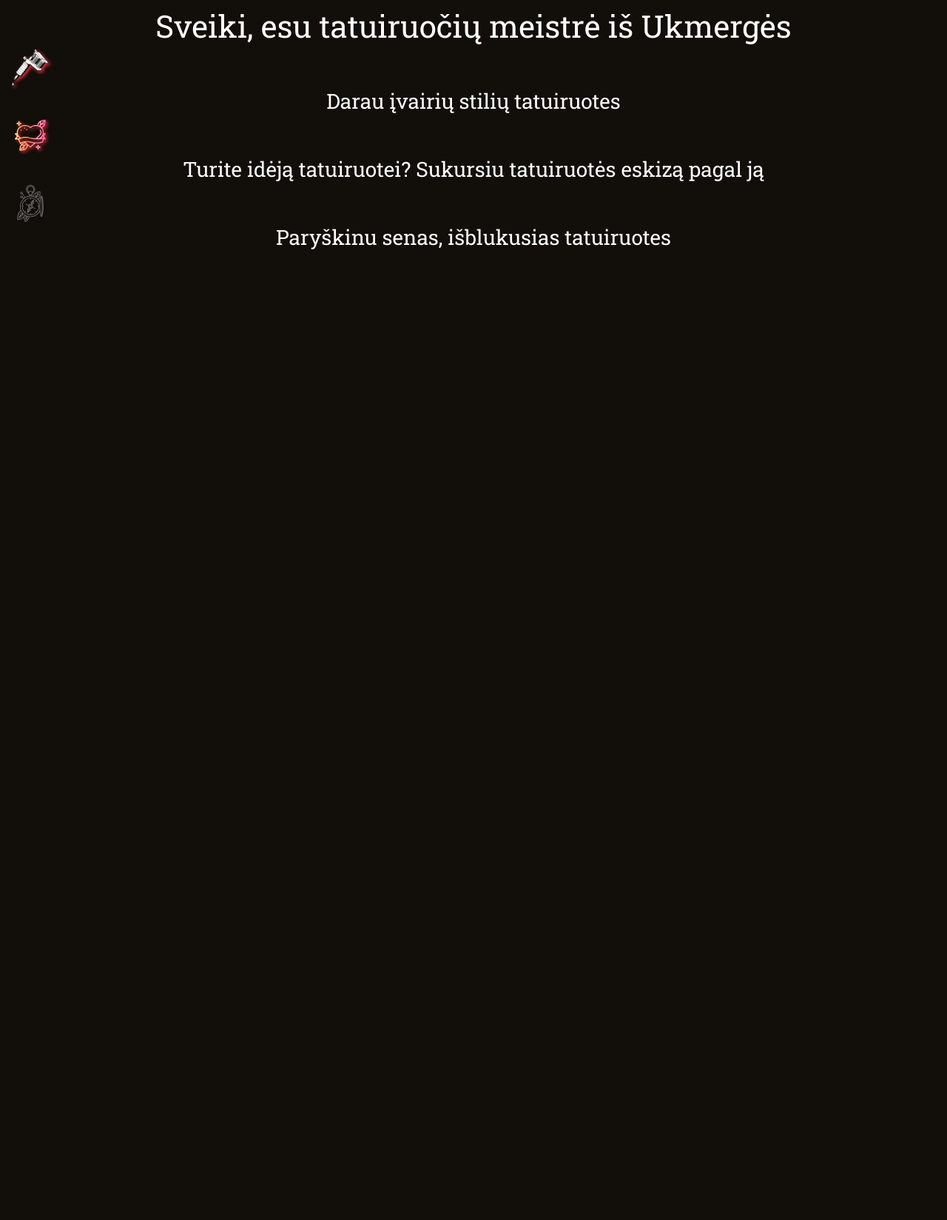
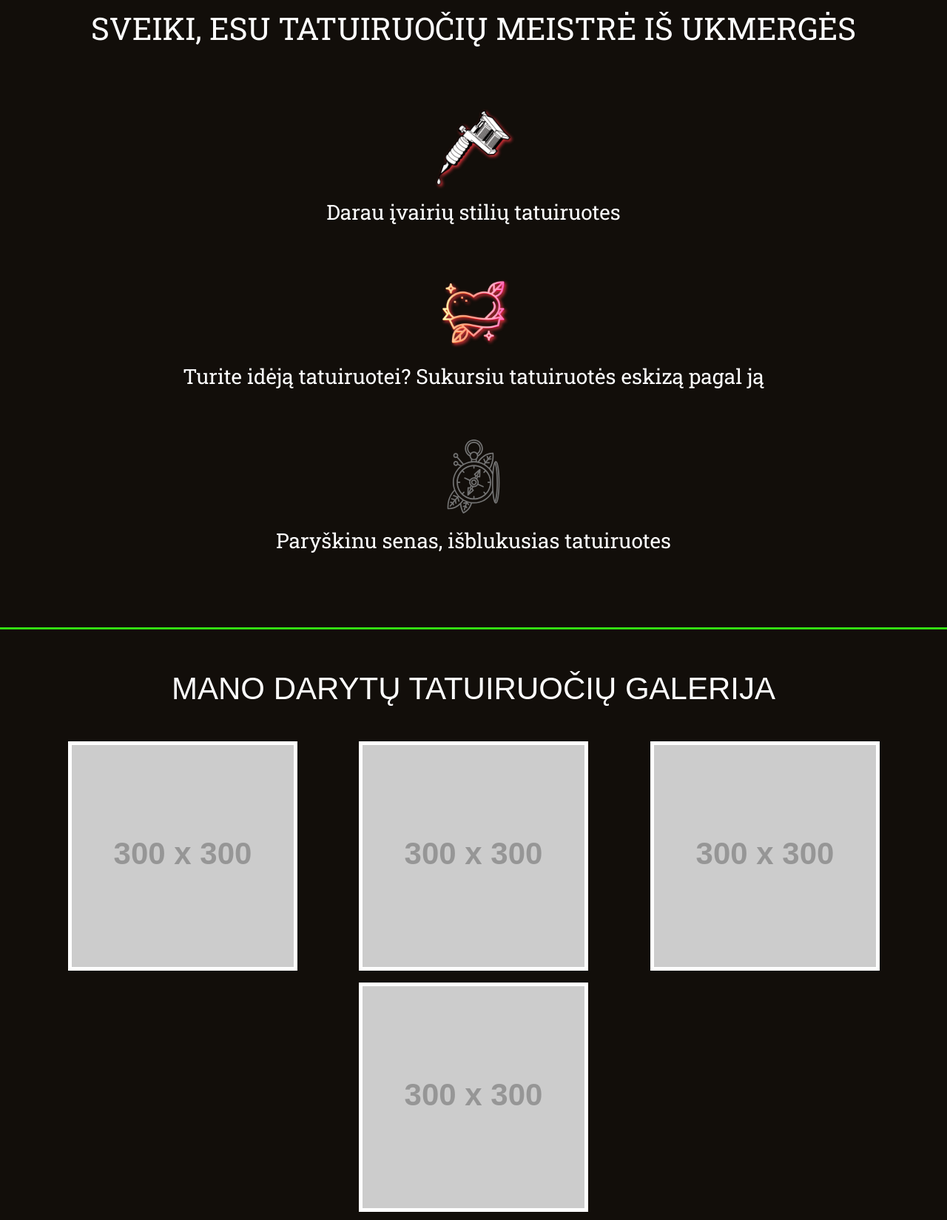
Before and after one commit to IngaSafranova/Ema_portfolio, a plain HTML site: page index.html in a window 1280 px wide. Shown: the part 936-2585 px from the top of the page at 74% size. Before the commit the page ends 1691 px from the top, so only its background shows below. Drawn offline with Linux system fonts and the light colour scheme; placeholder pictures from the web are drawn by us; a web font is replaced by a local one.

Commit message:
photo galery

```diff
--- a/index.html
+++ b/index.html
@@ -28,8 +28,9 @@
           <ul role="tablist"
           aria-label="primary navigation">
             <li class="nav-list" role="tab" tabindex="0"><a class="nav-link" href="#home">Pradinis</a></li>
-            <!-- <li class="nav-list" role="tab" tabindex="0"><a class="nav-link" href="#">Apie mane</a></li> -->
-            <li class="nav-list" role="tab" tabindex="0"><a class="nav-link" href="#about-tatoo">Tatuiruotės</a></li>
+
+            <li class="nav-list" role="tab" tabindex="0"><a class="nav-link" href="#about-tatoo">Paslaugos</a></li>
+            <li class="nav-list" role="tab" tabindex="0"><a class="nav-link" href="#galery">Tatuiruotės</a></li>
             <li class="nav-list" role="tab" tabindex="0"><a class="nav-link" href="#">Tatuiruočių priežiūra</a></li>
             <li class="nav-list" role="tab" tabindex="0"><a class="nav-link" href="#">Kontaktai</a></li>
           </ul>
@@ -56,21 +57,30 @@
         </section>
 
        <section class="about-tatoo flex" id="about-tatoo">
-        <h2>Sveiki, esu tatuiruočių meistrė iš Ukmergės </h2>
+        <h2 class="toUpperCase">Sveiki, esu tatuiruočių meistrė iš Ukmergės </h2>
         <div class="tatoo flex">
-          <img src="./Assets/Images/tatoo-machine.png" alt="">
+          <img class="img" src="./Assets/Images/tatoo-machine.png" alt="">
 
         <p class="tatoo-info">Darau įvairių stilių tatuiruotes </p>
         </div>
-        <div class="tatoo">
-          <img src="./Assets/Images/transparent-heart-icon-tattoo-icon-5e25a3c94ede22.6281830915795250653231.png" alt="">
+        <div class="tatoo flex" >
+          <img class="img" src="./Assets/Images/transparent-heart-icon-tattoo-icon-5e25a3c94ede22.6281830915795250653231.png" alt="">
         <p class="tatoo-info">Turite idėją tatuiruotei? Sukursiu tatuiruotės eskizą pagal ją</p>
         </div>
-        <div class="tatoo">
+        <div class="tatoo flex">
           <img class="tatoo-img" src="./Assets/Images/tool(2).svg" alt="">
-        <p class="tatoo-info">Paryškinu senas, išblukusias tatuiruotes</p>
+        <p class="tatoo-info-last">Paryškinu senas, išblukusias tatuiruotes</p>
       </div>
 
+       </section>
+       <section class="galery" id="galery">
+<h2 class="toUpperCase">Mano darytų tatuiruočių galerija</h2>
+<div class="photo-galery flex">
+  <img class="photo" src="https://fakeimg.pl/300x300" alt="">
+  <img class="photo" src="https://fakeimg.pl/300x300" alt="">
+  <img class="photo" src="https://fakeimg.pl/300x300" alt="">
+  <img class="photo" src="https://fakeimg.pl/300x300" alt="">
+</div>
        </section>
       <footer class="footer">
 <p class="footer-text">&copy created by IS</p>
--- a/styles.css
+++ b/styles.css
@@ -152,11 +152,18 @@ html {
   border: 0;
 }
 section {
-  height: 100vh;
+  min-height: 100vh;
   padding-inline: 1rem;
 }
 .flex {
   display: flex;
+}
+.toUpperCase {
+  text-transform: uppercase;
+}
+h2 {
+  text-align: center;
+  margin-bottom: 2rem;
 }
 /* Nav bar*/
 
@@ -279,24 +286,52 @@ h1 span {
 }
   img {
 
-  width: 50px;
-  height: 50px;
-    filter: drop-shadow(2px 2px 2px var(--clr-outline));
+  width: 100%;
+  height: 100%;
+ filter: drop-shadow(2px 2px 2px var(--clr-outline));
+}
+.img {
+  width: 100px;
 }
 .tatoo-img {
-
+width: 100px;
     filter: contrast(.1);
 }
-.about-tatoo {
+.photo {
+  width: auto;
+  filter: none;
+  border:5px solid var(--clr-white);
+  margin: .5rem;
+
+}
+.about-tatoo, .galery {
   flex-direction: column;
   padding-block: 3rem;
   text-align: center;
+  border-top: 3px ridge var(--clr-primary);
+  background-color: var(--clr-dark);
 
 }
 .tatoo {
   flex-direction: column;
   justify-content: center;
+  padding-bottom: 1rem;
+  padding-top: 3rem;
 }
+.tatoo img {
+  justify-self: center;
+  align-self: center;
+  margin-bottom: 1rem;
+}
+.tatoo-info-last{
+  margin-bottom: 2rem;
+}
+/*Galery*/
+.photo-galery {
+flex-wrap: wrap;
+justify-content: space-evenly;
+}
+/*Footer*/
 .footer {
   position: fixed;
   left: 0;
```
